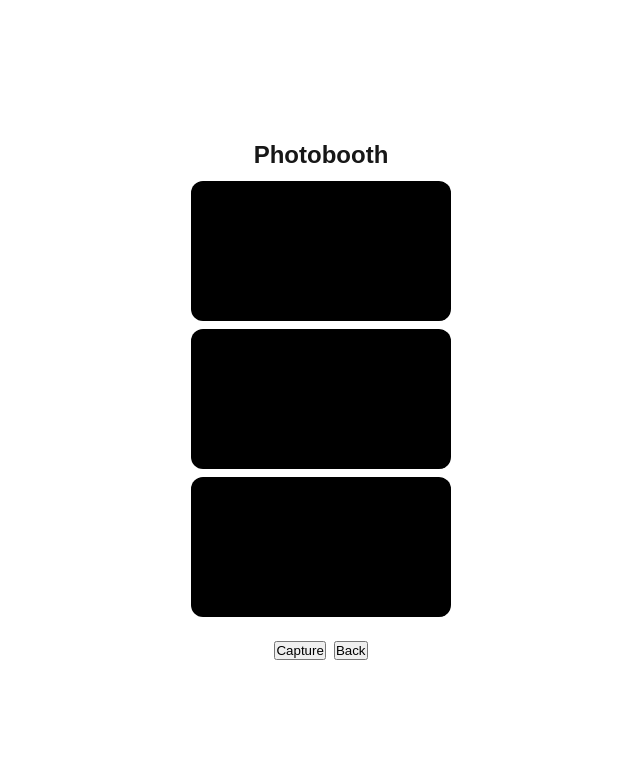
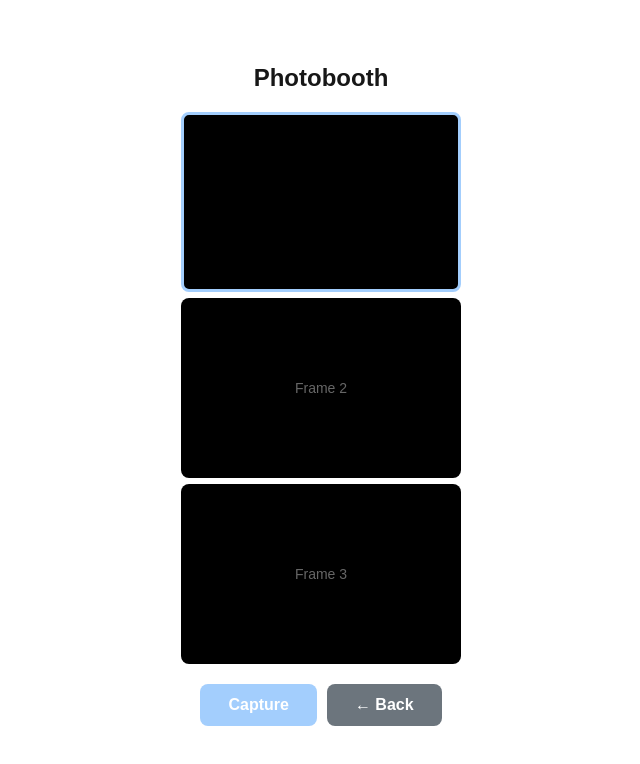
Before and after one commit to kanak-sonawane/photobooth, a Next.js app: page /camera in a window 1280 px wide. Shown: the top 764 px of the page, without its empty margins (319-959 px from the left). Built offline with nearby package versions, Linux system fonts and the light colour scheme; no server answers.

Commit message:
changed the frame layout

```diff
--- a/app/camera/page.jsx
+++ b/app/camera/page.jsx
@@ -68,6 +68,22 @@ function CameraPageContent() {
 
   const allFramesCaptured = frames.every(frame => frame !== null);
 
+  // Dynamically adjust frame height based on total frames to prevent scrolling
+  const getFrameHeight = () => {
+    switch (TOTAL_FRAMES) {
+      case 3:
+        return "180px"; // Comfortable size for 3 frames
+      case 4:
+        return "140px"; // Slightly smaller for 4
+      case 5:
+        return "110px"; // Compact for 5
+      default:
+        return "140px";
+    }
+  };
+
+  const frameHeight = getFrameHeight();
+
   return (
     <main
       style={{
@@ -77,22 +93,24 @@ function CameraPageContent() {
         alignItems: "center",
         justifyContent: "center",
         gap: "12px",
+        padding: "20px 20px 30px 20px",
       }}
     >
-      <h2>Photobooth</h2>
+      <h2 style={{ margin: "0 0 8px 0" }}>Photobooth</h2>
 
-      {/* FRAME STRIP */}
-      <div style={{ display: "flex", flexDirection: "column", gap: "8px" }}>
+      {/* VERTICAL FRAME STRIP - Classic Photobooth Style */}
+      <div style={{ display: "flex", flexDirection: "column", gap: "6px" }}>
         {frames.map((frame, index) => (
           <div
             key={index}
             style={{
-              width: "260px",
-              height: "140px",
-              borderRadius: "12px",
+              width: "280px",
+              height: frameHeight,
+              borderRadius: "8px",
               overflow: "hidden",
               background: "#000",
               position: "relative",
+              border: index === currentFrame && isCameraActive ? "3px solid #a3cefd" : "none",
             }}
           >
             {frame ? (
@@ -110,14 +128,15 @@ function CameraPageContent() {
                   onClick={() => handleRetake(index)}
                   style={{
                     position: "absolute",
-                    bottom: "8px",
-                    right: "8px",
-                    padding: "4px 8px",
-                    fontSize: "12px",
-                    background: "rgba(255,255,255,0.9)",
-                    border: "1px solid #ccc",
+                    bottom: "6px",
+                    right: "6px",
+                    padding: "4px 10px",
+                    fontSize: "11px",
+                    background: "rgba(255,255,255,0.95)",
+                    border: "none",
                     borderRadius: "4px",
                     cursor: "pointer",
+                    fontWeight: "600",
                   }}
                 >
                   Retake
@@ -135,15 +154,42 @@ function CameraPageContent() {
                   objectFit: "cover",
                 }}
               />
-            ) : null}
+            ) : (
+              // Empty frame placeholder
+              <div
+                style={{
+                  width: "100%",
+                  height: "100%",
+                  display: "flex",
+                  alignItems: "center",
+                  justifyContent: "center",
+                  color: "#666",
+                  fontSize: "14px",
+                }}
+              >
+                Frame {index + 1}
+              </div>
+            )}
           </div>
         ))}
       </div>
 
       {/* CONTROLS */}
-      <div style={{ marginTop: "12px" }}>
+      <div style={{ marginTop: "8px", display: "flex", gap: "10px" }}>
         {isCameraActive && (
-          <button onClick={handleCapture} style={{ marginRight: "8px" }}>
+          <button
+            onClick={handleCapture}
+            style={{
+              padding: "12px 28px",
+              fontSize: "16px",
+              fontWeight: "600",
+              background: " #a3cefd",
+              color: "#fff",
+              border: "none",
+              borderRadius: "8px",
+              cursor: "pointer",
+            }}
+          >
             Capture
           </button>
         )}
@@ -151,13 +197,36 @@ function CameraPageContent() {
         {allFramesCaptured && (
           <button
             onClick={() => downloadStrip(frames)}
-            style={{ marginRight: "8px" }}
+            style={{
+              padding: "12px 28px",
+              fontSize: "16px",
+              fontWeight: "600",
+              background: "#71ac7e",
+              color: "#fff",
+              border: "none",
+              borderRadius: "8px",
+              cursor: "pointer",
+            }}
           >
-            Download
+             Download
           </button>
         )}
 
-        <button onClick={handleBack}>Back</button>
+        <button
+          onClick={handleBack}
+          style={{
+            padding: "12px 28px",
+            fontSize: "16px",
+            fontWeight: "600",
+            background: "#6c757d",
+            color: "#fff",
+            border: "none",
+            borderRadius: "8px",
+            cursor: "pointer",
+          }}
+        >
+          ← Back
+        </button>
       </div>
     </main>
   );
```
Also changed, not shown: app/select-frame/page.js (+35 -16 lines).
